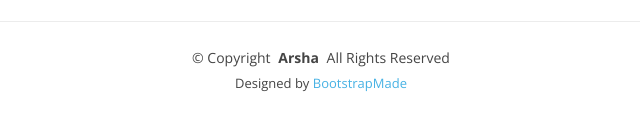
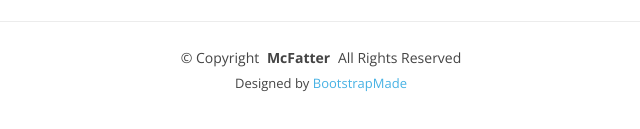
Before and after one commit to Sebby1223/4thtime, a plain HTML site: page service-details.html in a window 1280 px wide. Shown: the part 1790-1919 px from the top of the page, 319-959 px from the left. Drawn offline with nearby package versions, Linux system fonts and the light colour scheme.

Commit message:
Update service-details.html

```diff
--- a/service-details.html
+++ b/service-details.html
@@ -212,7 +212,7 @@
     </div>
 
     <div class="container copyright text-center mt-4">
-      <p>© <span>Copyright</span> <strong class="px-1 sitename">Arsha</strong> <span>All Rights Reserved</span></p>
+      <p>© <span>Copyright</span> <strong class="px-1 sitename">McFatter</strong> <span>All Rights Reserved</span></p>
       <div class="credits">
         <!-- All the links in the footer should remain intact. -->
         <!-- You can delete the links only if you've purchased the pro version. -->
```
